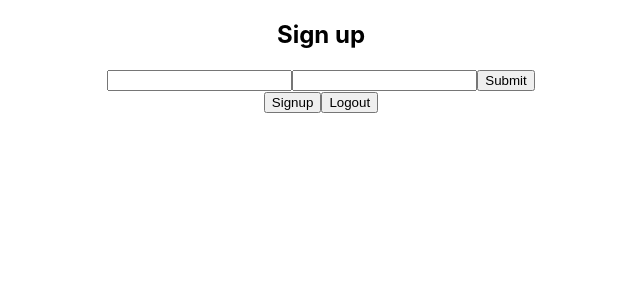
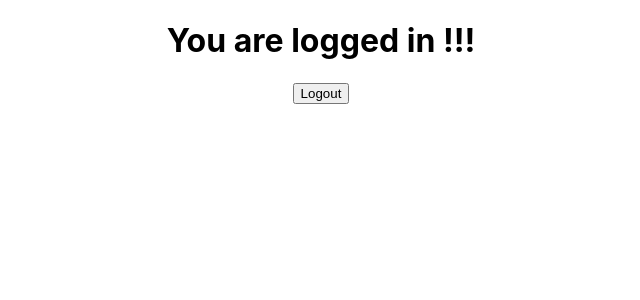
Before and after one commit to dbacall/fightcovid-react, a React (Create React App) app: page / in a window 1280 px wide. Shown: the top 300 px of the page, without its empty margins (319-959 px from the left). Built offline with nearby package versions, Linux system fonts and the light colour scheme; no server answers.

Commit message:
chore: set up routing

```diff
--- a/package.json
+++ b/package.json
@@ -9,6 +9,7 @@
     "firebase": "^7.14.0",
     "react": "^16.13.1",
     "react-dom": "^16.13.1",
+    "react-router-dom": "^5.1.2",
     "react-scripts": "3.4.1",
     "react-with-firebase-auth": "^1.3.2"
   },
--- a/src/App.js
+++ b/src/App.js
@@ -4,6 +4,7 @@ import myFirebase from "./firebase/firebase";
 import { BrowserRouter as Router, Route, Switch } from "react-router-dom";
 import Login from "./components/Login";
 import Home from "./components/Home";
+import Register from "./components/Register";
 
 class App extends Component {
   constructor(props) {
@@ -27,7 +28,17 @@ class App extends Component {
   }
 
   render() {
-    return <div className="App">{this.state.user ? <Home /> : <Login />}</div>;
+    return (
+      <Router>
+        <div className="App">
+          <Route exact path="/register" component={Register} />
+          <Route exact path="/login" component={Login} />
+          <Switch>
+            <Route exact path="/" component={Home} />
+          </Switch>
+        </div>
+      </Router>
+    );
   }
 }
 
--- a/src/components/Register.js
+++ b/src/components/Register.js
@@ -1,12 +1,12 @@
-import React, { Component } from 'react';
+import React, { Component } from "react";
 
 class Register extends Component {
   constructor(props) {
     super(props);
-    this.state = {  }
+    this.state = {};
   }
   render() {
-    return (  );
+    return <h1>Register</h1>;
   }
 }
 
```
Also changed, not shown: 1 other file (tests, documents, lock files or other folders).
